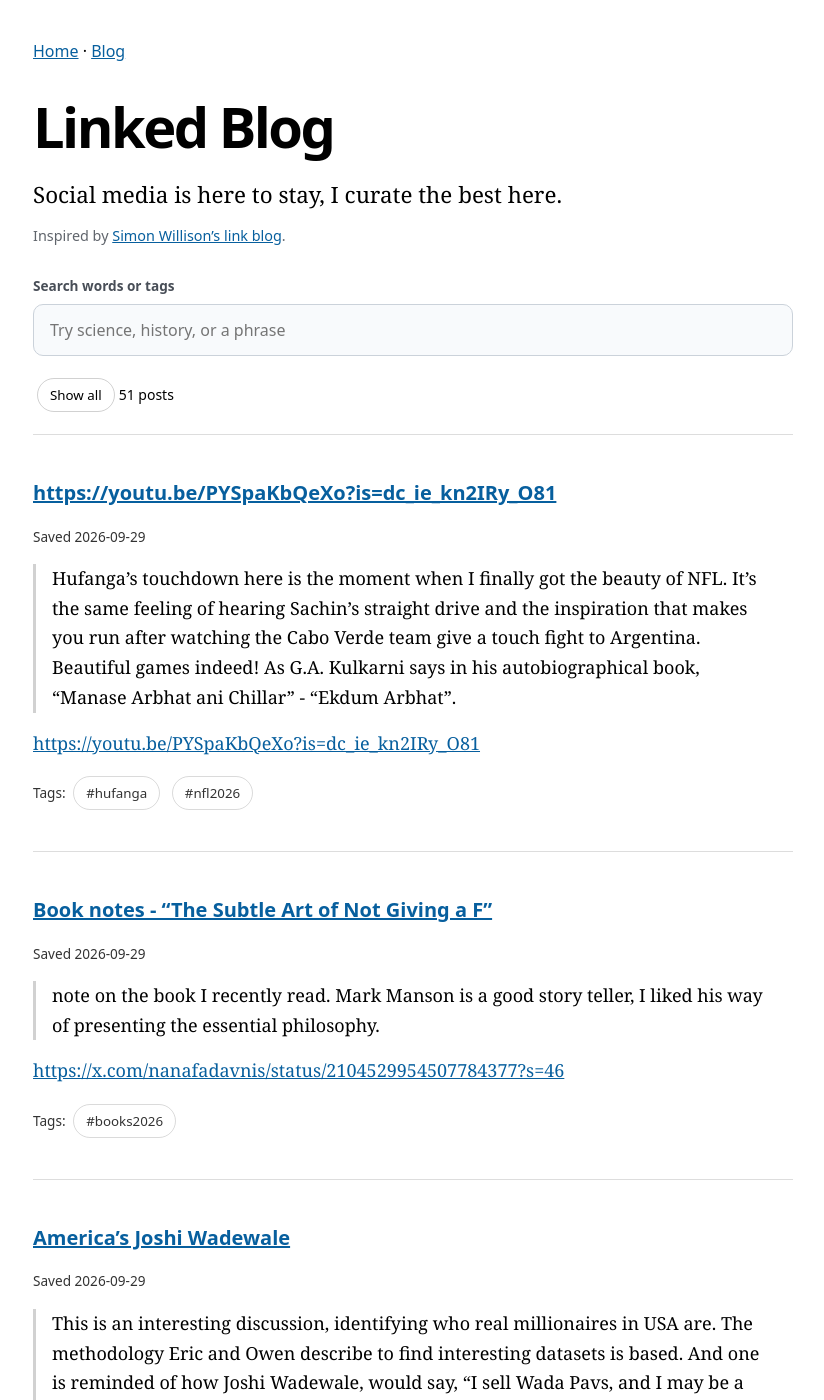
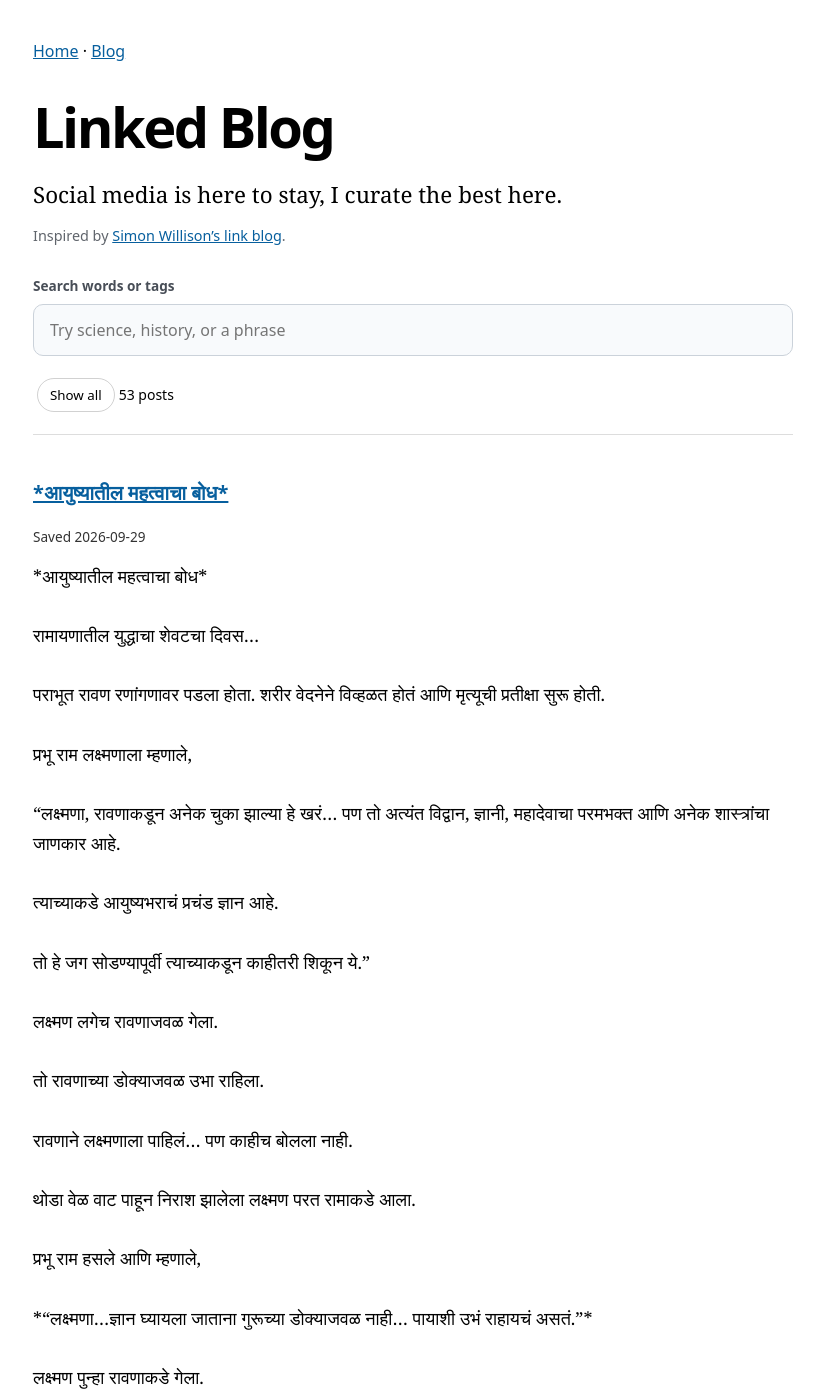
Before and after one commit to PriyaranjanMarathe/priyaranjanmarathe.github.io, a Jekyll site: the page docs/finds/index.html, which Jekyll copies as it is, in a window 1280 px wide and 1400 px high. Shown: the whole window, without its empty margins (227-1051 px from the left). Built offline with Jekyll 4.4.1, drawn with Linux system fonts in a browser that asks for light colours; some of the changed text lies outside the part shown.

Commit message:
Save selected WhatsApp finds

```diff
--- a/docs/finds/import-state.json
+++ b/docs/finds/import-state.json
@@ -1 +1 @@
-{"cursor": 1790670756928, "retry_commands": ["27c258d6bb20348a4d53663631320b21537f9cfd4225569043571080addd7931", "3ccf6d4590a606b19cbef10514056a80752e2eb3c26f095ad06dad9b6a5861b7", "60f39be653f7e58945eebafb9db66584714c07a0db97f9c406e0dbb3f39d4c6b", "9dbc095a556715755fe2890206df8afbb628ada7797f75b82ce6f5ebecb998de", "cd29cf4c7cbe2fe30f1428f82dfbaa93a49a31b33dd43afaf06f28cc92704e18", "de26f4c44eb5ad432d282e8dff89ae107f603174d1cd45396deddaffd7ff2da9"]}
+{"cursor": 1790697208703, "retry_commands": ["27c258d6bb20348a4d53663631320b21537f9cfd4225569043571080addd7931", "3ccf6d4590a606b19cbef10514056a80752e2eb3c26f095ad06dad9b6a5861b7", "60f39be653f7e58945eebafb9db66584714c07a0db97f9c406e0dbb3f39d4c6b", "9dbc095a556715755fe2890206df8afbb628ada7797f75b82ce6f5ebecb998de", "cd29cf4c7cbe2fe30f1428f82dfbaa93a49a31b33dd43afaf06f28cc92704e18", "de26f4c44eb5ad432d282e8dff89ae107f603174d1cd45396deddaffd7ff2da9"]}
--- a/docs/finds/index.html
+++ b/docs/finds/index.html
@@ -6,7 +6,87 @@
 <nav><a href="/">Home</a> · <a href="/blog/">Blog</a></nav><header class="intro"><h1>Linked Blog</h1>
 <p class="tagline">Social media is here to stay, I curate the best here.</p>
 <p class="meta">Inspired by <a href="https://simonwillison.net/2024/Dec/22/link-blog/">Simon Willison’s link blog</a>.</p></header>
-<label for="search">Search words or tags</label><input id="search" type="search" placeholder="Try science, history, or a phrase"><p><button id="clear">Show all</button><span id="count" role="status"></span></p><main><article id="0eb1dfe5d6c03fa6a21e10e4" data-tags="[&quot;hufanga&quot;, &quot;nfl2026&quot;]">
+<label for="search">Search words or tags</label><input id="search" type="search" placeholder="Try science, history, or a phrase"><p><button id="clear">Show all</button><span id="count" role="status"></span></p><main><article id="6e22fad71985cefd4d875c72" data-tags="[&quot;socialmedia&quot;]">
+<h2><a href="#6e22fad71985cefd4d875c72">*आयुष्यातील महत्वाचा बोध*</a></h2>
+<p class="meta">Saved 2026-09-29</p>
+<div class="body">*आयुष्यातील महत्वाचा बोध*
+
+रामायणातील युद्धाचा शेवटचा दिवस…
+
+पराभूत रावण रणांगणावर पडला होता. शरीर वेदनेने विव्हळत होतं आणि मृत्यूची प्रतीक्षा सुरू होती.
+
+प्रभू राम लक्ष्मणाला म्हणाले,
+
+“लक्ष्मणा, रावणाकडून अनेक चुका झाल्या हे खरं… पण तो अत्यंत विद्वान, ज्ञानी, महादेवाचा परमभक्त आणि अनेक शास्त्रांचा जाणकार आहे.
+
+त्याच्याकडे आयुष्यभराचं प्रचंड ज्ञान आहे.
+
+तो हे जग सोडण्यापूर्वी त्याच्याकडून काहीतरी शिकून ये.”
+
+लक्ष्मण लगेच रावणाजवळ गेला.
+
+तो रावणाच्या डोक्याजवळ उभा राहिला.
+
+रावणाने लक्ष्मणाला पाहिलं… पण काहीच बोलला नाही.
+
+थोडा वेळ वाट पाहून निराश झालेला लक्ष्मण परत रामाकडे आला.
+
+प्रभू राम हसले आणि म्हणाले,
+
+*“लक्ष्मणा…ज्ञान घ्यायला जाताना गुरूच्या डोक्याजवळ नाही… पायाशी उभं राहायचं असतं.”*
+
+लक्ष्मण पुन्हा रावणाकडे गेला.
+
+यावेळी तो नम्रपणे रावणाच्या पायाशी उभा राहिला.
+
+रावणाने डोळे उघडले.
+
+हलकेच हसला…
+
+आणि लक्ष्मणाला जवळ बोलावून म्हणाला,
+
+“लक्ष्मणा, जाण्यापूर्वी तुला यशस्वी आणि सुखी जीवनासाठी चार अत्यंत महत्त्वाच्या गोष्टी सांगतो. नीट लक्षात ठेव…”
+
+१.
+WhatsApp वर आलेली प्रत्येक गोष्ट खरी समजून बसू नकोस!
+प्रत्येक कथा वाचण्यात, Forward करण्यात आणि त्यावर विश्वास ठेवण्यात आपला अमूल्य वेळ वाया घालवू नकोस. 😄
+
+२.
+विनाकारण मोठमोठे Video लोकांना पाठवत बसू नकोस!
+लोकांचा Data, वेळ आणि patience… तिन्हीला मर्यादा असतात! 😂
+
+३.
+Social Media वर मित्रांशी राजकारणावरून भांडू नकोस.
+
+तुझ्या एका राजकीय मतासाठी
+वर्षानुवर्षांची मैत्री खराब करण्यात काही अर्थ नाही. मतभेद असू द्या… मनभेद नकोत! ❤️
+
+४.
+
+Foreign Policy, Budget, सरकारचे निर्णय यावरून मित्रांशी युद्ध करू नकोस.
+
+कारण…
+
+सरकारं बदलतात…
+धोरणं बदलतात…
+नेते बदलतात…
+आपली मतंही बदलतात…
+पण चांगले मित्र टिकले पाहिजेत!
+
+....एवढं बोलून रावणाने कायमचे डोळे मिटले…
+
+
+
+
+🙏ll जय श्री राम ll 🙏</div>
+<p class="meta">Tags: <button class="tag" data-tag="socialmedia">#socialmedia</button></p></article><article id="898d4e6da27dcec62c73f6e4" data-tags="[&quot;subhashitam&quot;]">
+<h2><a href="#898d4e6da27dcec62c73f6e4">कलहान्तानि हम्र्याणि कुवाक्यानां च सौहृदम् ।</a></h2>
+<p class="meta">Saved 2026-09-29</p>
+<div class="body">कलहान्तानि हम्र्याणि कुवाक्यानां च सौहृदम् ।
+कुराजान्तानि राष्ट्राणि कुकर्मांन्तम् यशो नॄणाम् ।।
+
+भांडणांमुळे कुटुंबं उद्ध्वस्त होतात. चुकीच्या शब्दांमुळे मैत्री तुटते. वाईट शासक राष्ट्रांचा नाश करतात. वाईट कृत्यांमुळे कीर्ती नाहीशी होते.</div>
+<p class="meta">Tags: <button class="tag" data-tag="subhashitam">#subhashitam</button></p></article><article id="0eb1dfe5d6c03fa6a21e10e4" data-tags="[&quot;hufanga&quot;, &quot;nfl2026&quot;]">
 <h2><a href="#0eb1dfe5d6c03fa6a21e10e4">https://youtu.be/PYSpaKbQeXo?is=dc_ie_kn2IRy_O81</a></h2>
 <p class="meta">Saved 2026-09-29</p>
 <div class="note">Hufanga’s touchdown here is the moment when I finally got the beauty of NFL. It’s the same feeling of hearing Sachin’s straight drive and the inspiration that makes you run after watching the Cabo Verde team give a touch fight to Argentina. Beautiful games indeed! As G.A. Kulkarni says in his autobiographical book, “Manase Arbhat ani Chillar” - “Ekdum Arbhat”.</div><div class="body"><a href="https://youtu.be/PYSpaKbQeXo?is=dc_ie_kn2IRy_O81" rel="noreferrer noopener">https://youtu.be/PYSpaKbQeXo?is=dc_ie_kn2IRy_O81</a></div>
```
Also changed, not shown: docs/finds/finds.json.
